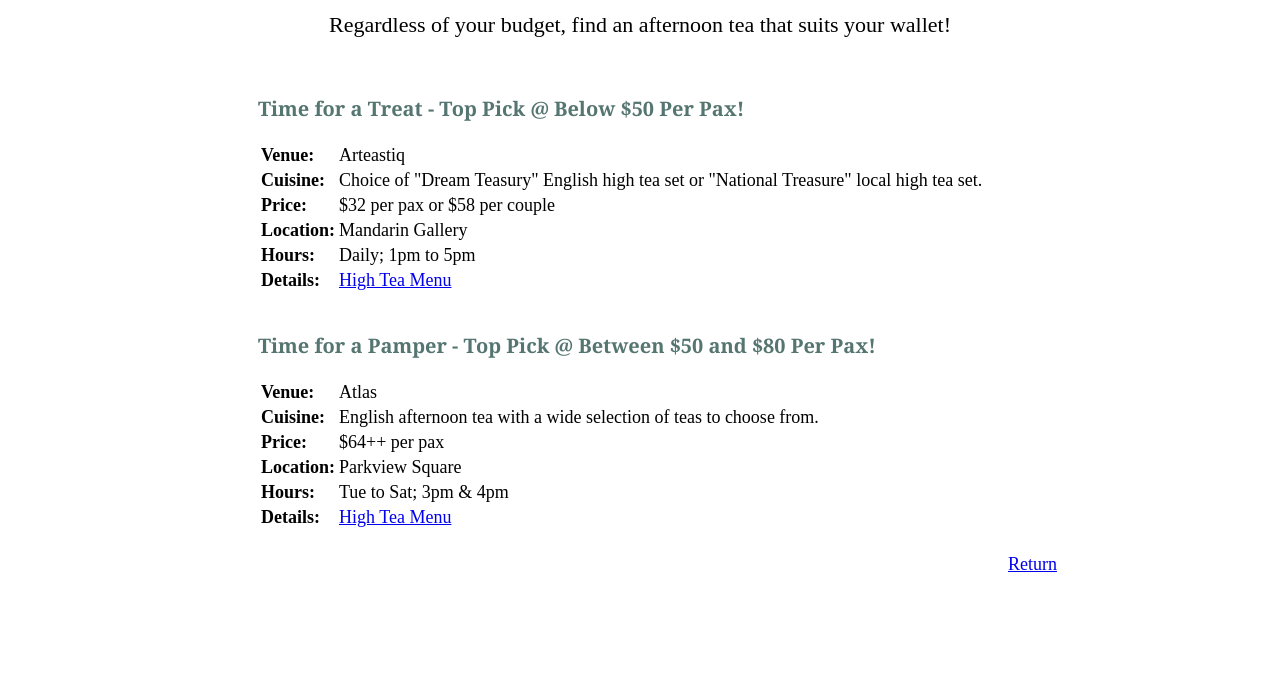
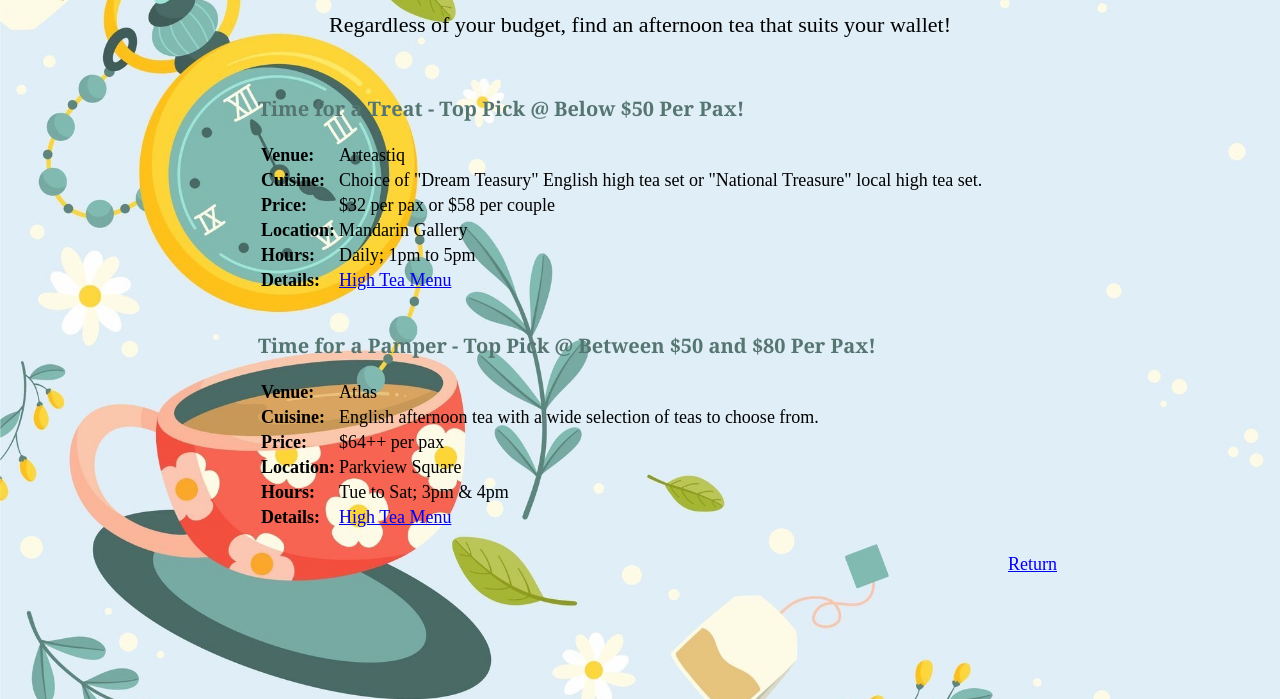
Before and after one commit to tngseokhieng/timefortea, a plain HTML site: page picksbyprice.html in a window 1280 px wide. Shown: the part 101-800 px from the top of the page. Drawn offline with Linux system fonts and the light colour scheme; the site is published under a folder, as on GitHub Pages, so addresses that start at the root find nothing.

Commit message:
Update styleforprice.css

```diff
--- a/styleforprice.css
+++ b/styleforprice.css
@@ -1,4 +1,4 @@
-body {background-image: url("/background01.jpeg"); background-repeat: no-repeat; background-size: 100%;}
+body {background-image: url("./background01.jpeg"); background-repeat: no-repeat; background-size: 100%;}
 h1 {color: #F05A28;text-align: center; font-family: Georgia, 'Times New Roman', Times, serif; font-size: 42px; font-weight: 900;}
 h2 {text-align: center; font-size: 22px; font-weight: lighter;}
 h3 {color: #557571; text-indent: 250px; font-size: 20px;font-family: Georgia, 'Times New Roman', Times, serif;}
```
